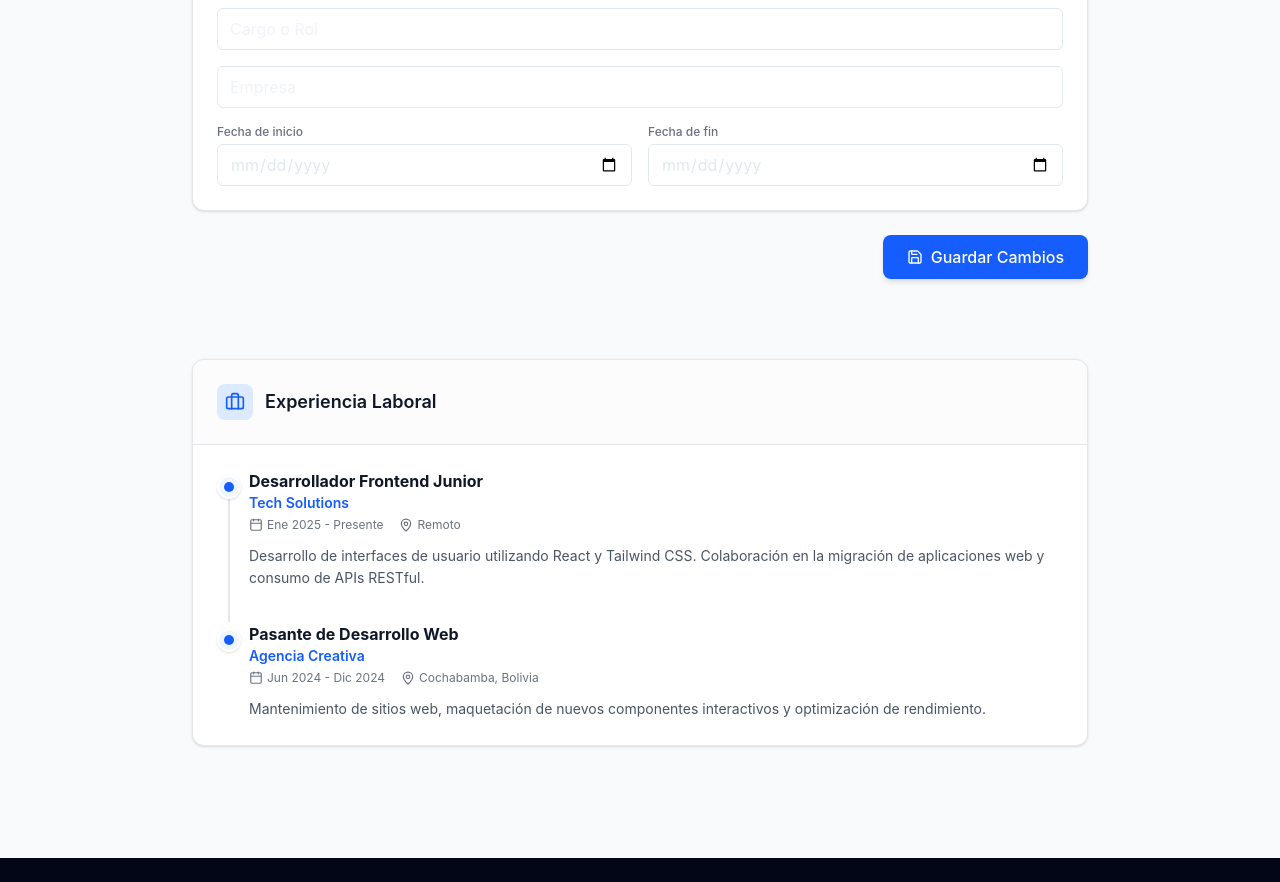
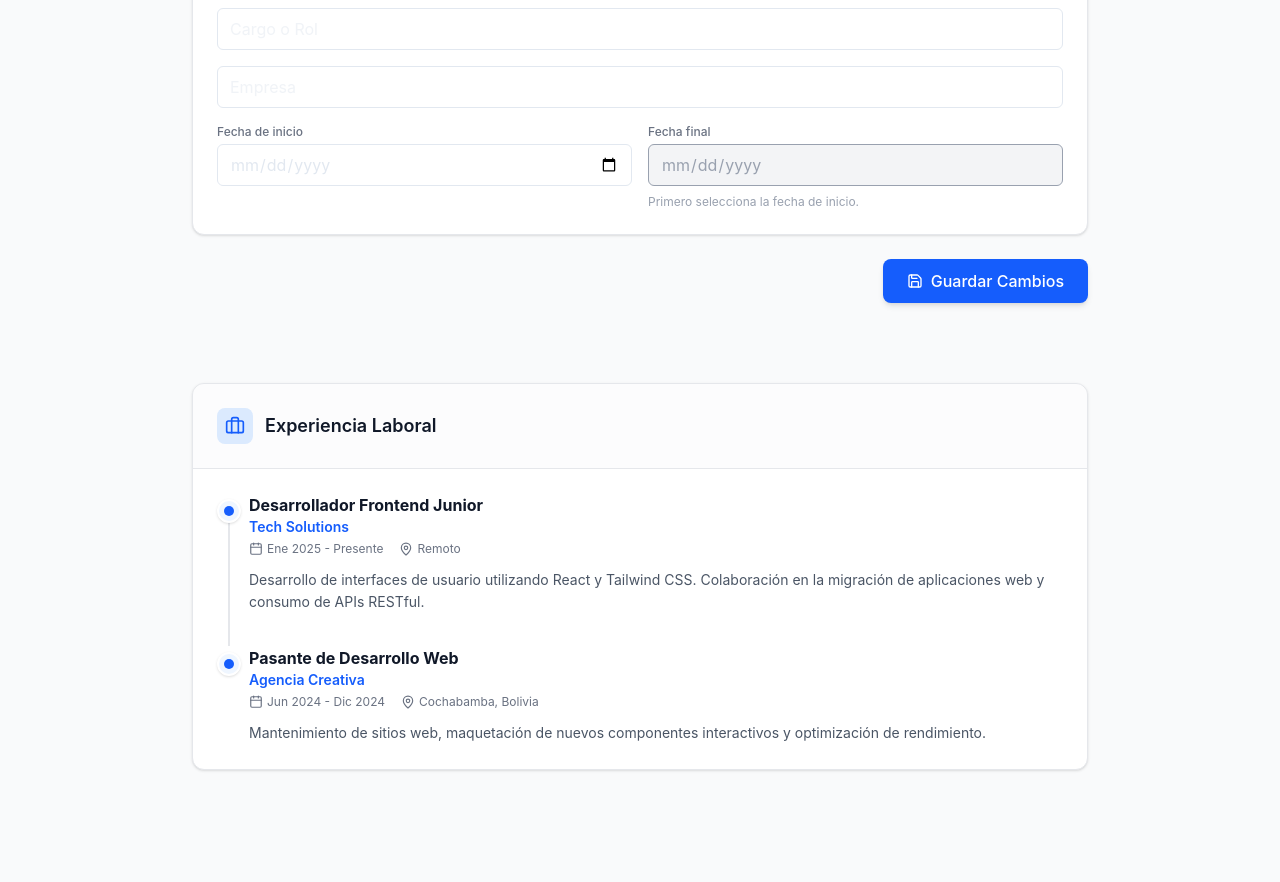
Before and after one commit to dpardo23/bytebusters-frontend, a React (Vite) app: page / in a window 1280 px wide. Shown: the part 1600-2482 px from the top of the page. Before the commit the page ends 2458 px from the top, so only its background shows below. Built offline with nearby package versions, Linux system fonts and the light colour scheme.

Commit message:
feat(experience): añadir validacion para que fecha fin no sea anterior a inicio

```diff
--- a/src/components/portfolio/experience-form.tsx
+++ b/src/components/portfolio/experience-form.tsx
@@ -22,7 +22,7 @@ export function ExperienceForm() {
 
     if (name === "endDate" && expData.startDate) {
       if (new Date(value) < new Date(expData.startDate)) {
-        setError("La fecha de fin no puede ser anterior al inicio.");
+        setError("La fecha final no puede ser anterior a la fecha de inicio.");
       } else setError("");
     }
   };
@@ -70,14 +70,20 @@ export function ExperienceForm() {
             />
           </div>
           <div className="w-full space-y-1">
-            <label className="block text-xs text-gray-500 font-medium">Fecha de fin</label>
+            <label className="block text-xs text-gray-500 font-medium">Fecha final</label>
             <input
               type="date"
               name="endDate"
               onChange={handleChange}
-              className={`w-full px-3 py-2 border rounded-md outline-none ${error ? "border-red-500" : ""}`}
+              disabled={!expData.startDate}
+              className={`w-full px-3 py-2 border rounded-md outline-none
+                ${error ? "border-red-500" : ""}
+                ${!expData.startDate ? "bg-gray-100 text-gray-400 cursor-not-allowed" : ""}`}
             />
             {error && <p className="text-xs text-red-500 mt-1">{error}</p>}
+            {!expData.startDate && (
+              <p className="text-xs text-gray-400 mt-1">Primero selecciona la fecha de inicio.</p>
+            )}
           </div>
         </div>
       </div>
```
